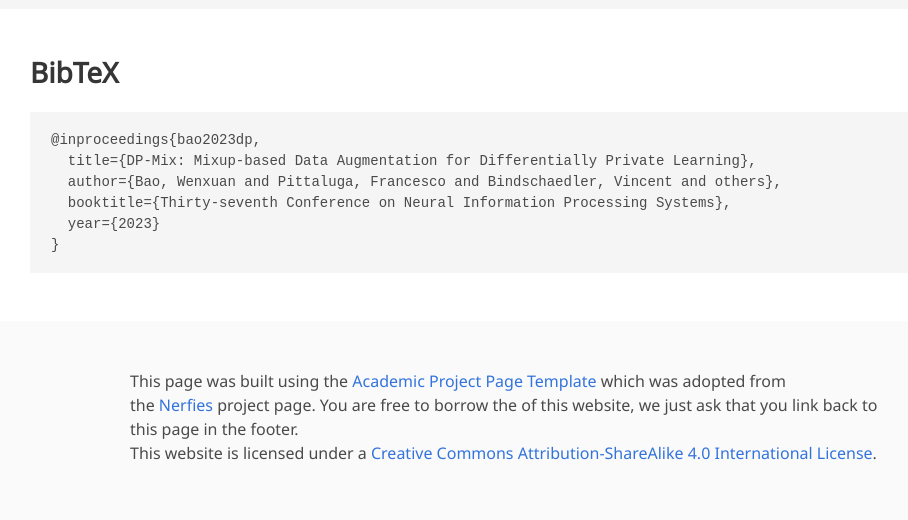
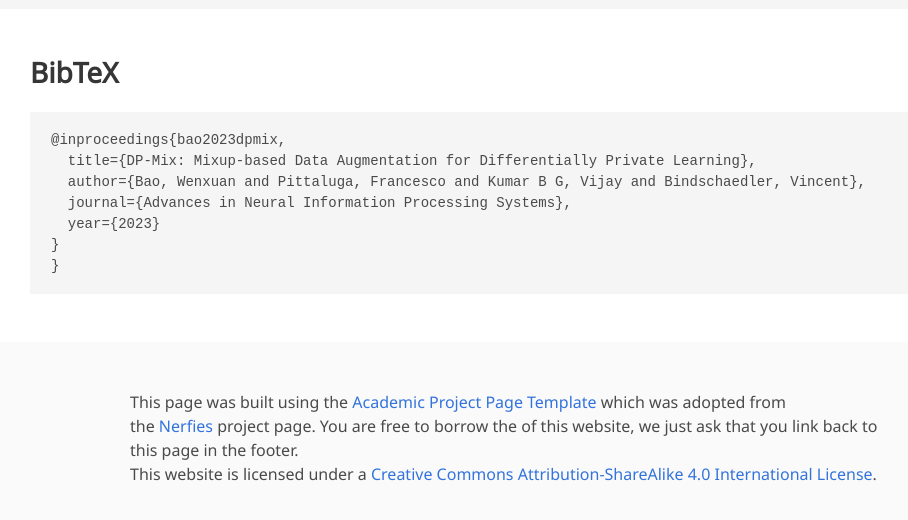
Before and after one commit to DP-MIX/DP-MIX.github.io, a plain HTML site: page index.html in a window 1280 px wide. Shown: the part 2682-3202 px from the top of the page, without its empty margins (130-1038 px from the left). Drawn offline with nearby package versions, Linux system fonts and the light colour scheme; some icons are missing; a web font is replaced by a local one.

Commit message:
Update index.html

```diff
--- a/index.html
+++ b/index.html
@@ -358,11 +358,12 @@
   <section class="section" id="BibTeX">
     <div class="container is-max-desktop content">
       <h2 class="title">BibTeX</h2>
-      <pre><code>@inproceedings{bao2023dp,
+      <pre><code>@inproceedings{bao2023dpmix,
   title={DP-Mix: Mixup-based Data Augmentation for Differentially Private Learning},
-  author={Bao, Wenxuan and Pittaluga, Francesco and Bindschaedler, Vincent and others},
-  booktitle={Thirty-seventh Conference on Neural Information Processing Systems},
+  author={Bao, Wenxuan and Pittaluga, Francesco and Kumar B G, Vijay and Bindschaedler, Vincent},
+  journal={Advances in Neural Information Processing Systems},
   year={2023}
+}
 }</code></pre>
     </div>
 </section>
```
